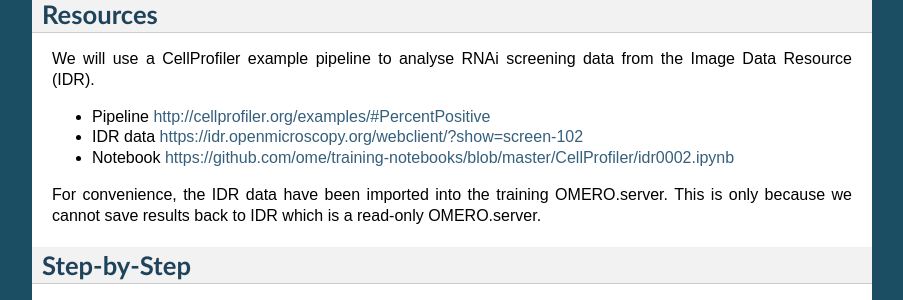
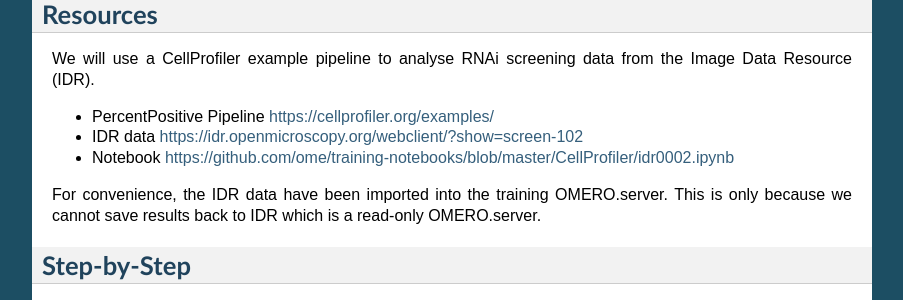
Before and after one commit to ome/omero-guide-cellprofiler, a Sphinx documentation site: the page built from docs/cellprofiler.rst, in a window 1280 px wide and 900 px high, scrolled down 502 px. Shown: the part 152-452 px from the top of the window, without its empty margins (198-1101 px from the left). Built offline with Sphinx 7.4.7, drawn with Linux system fonts in a browser that asks for light colours; some of the changed lines change nothing that is shown.

Commit message:
check link in travis

```diff
--- a/docs/cellprofiler.rst
+++ b/docs/cellprofiler.rst
@@ -4,7 +4,7 @@
 CellProfiler is a free open-source software for quantitative analysis of
 biological images.
 
-For more details, visit the `CellProfiler website <http://cellprofiler.org/>`_.
+For more details, visit the `CellProfiler website <https://cellprofiler.org/>`_.
 
 **Description**
 ---------------
@@ -42,7 +42,7 @@
 We will use a CellProfiler example pipeline to analyse RNAi screening
 data from the Image Data Resource (IDR).
 
--  Pipeline \ http://cellprofiler.org/examples/#PercentPositive
+-  PercentPositive Pipeline \ https://cellprofiler.org/examples/
 
 -  IDR data \ https://idr.openmicroscopy.org/webclient/?show=screen-102
 
--- a/docs/conf.py
+++ b/docs/conf.py
@@ -280,3 +280,6 @@
 
 # A list of files that should not be packed into the epub file.
 epub_exclude_files = ['search.html']
+
+# Regular expressions that match URIs that should not be checked when doing a linkcheck build
+linkcheck_ignore = [r'https://idr-analysis.openmicroscopy.org/training']
```
Also changed, not shown: .travis.yml.
